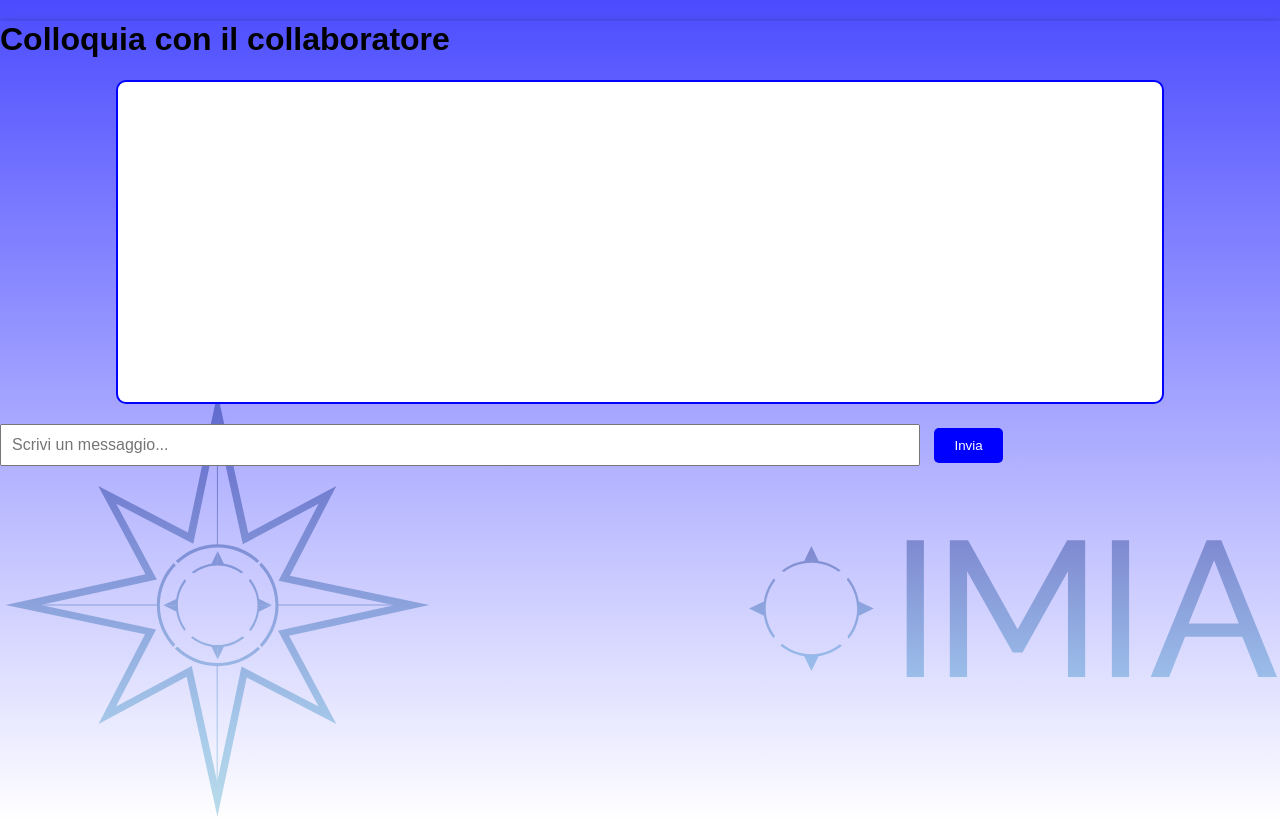
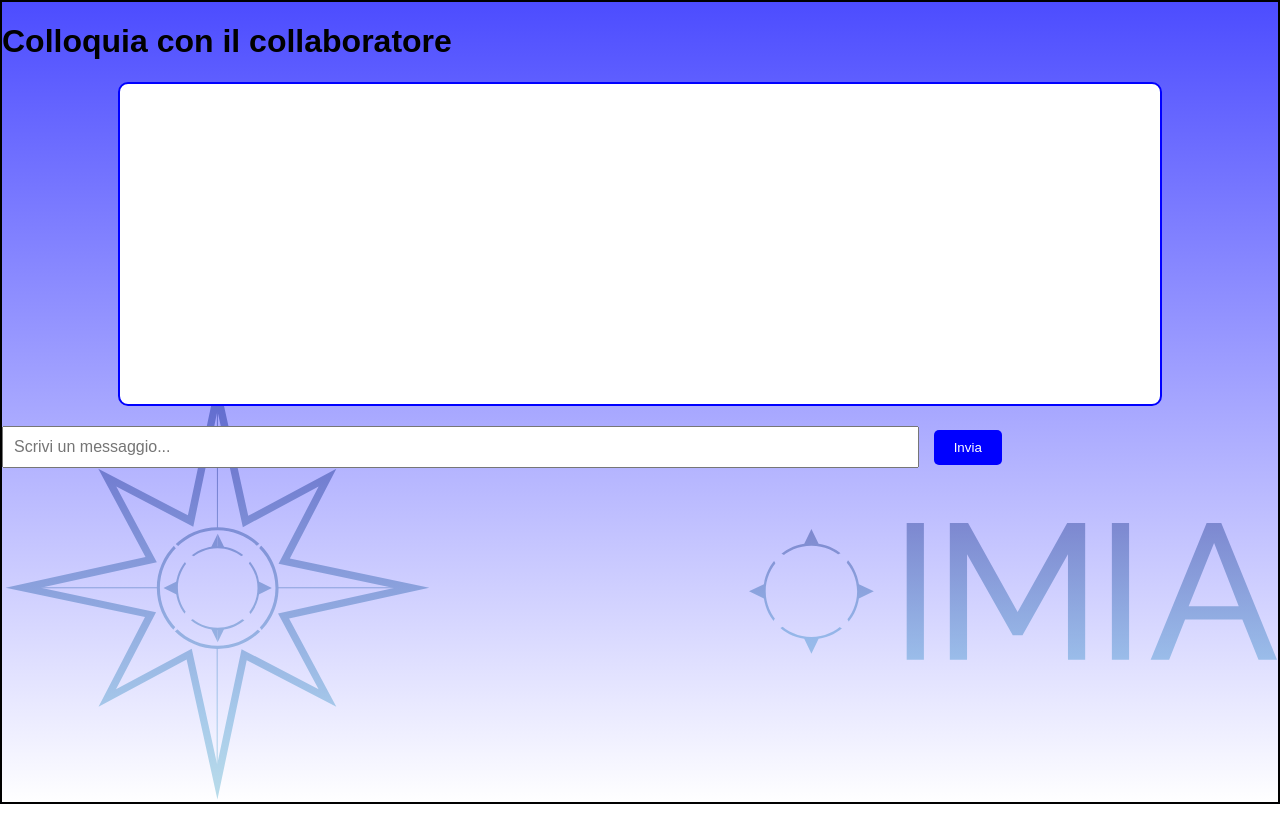
Before and after one commit to marcellourso/openaibot, a Flask app: page / in a window 1280 px wide. Run offline with Flask 3, Linux system fonts and the light colour scheme.

Commit message:
Update index.html

```diff
--- a/templates/index.html
+++ b/templates/index.html
@@ -9,7 +9,7 @@
             background-size: contain;
             background-position: center bottom;
             background-repeat: no-repeat;
-            box-shadow: 0px 4px 10px rgba(0, 0, 0, 0.5); /* Aggiunge un'ombra */
+            border: 2px solid black; /* Aggiunge un bordo nero */
             height: 100vh;
             margin: 0;
             font-family: Arial, sans-serif;
```
